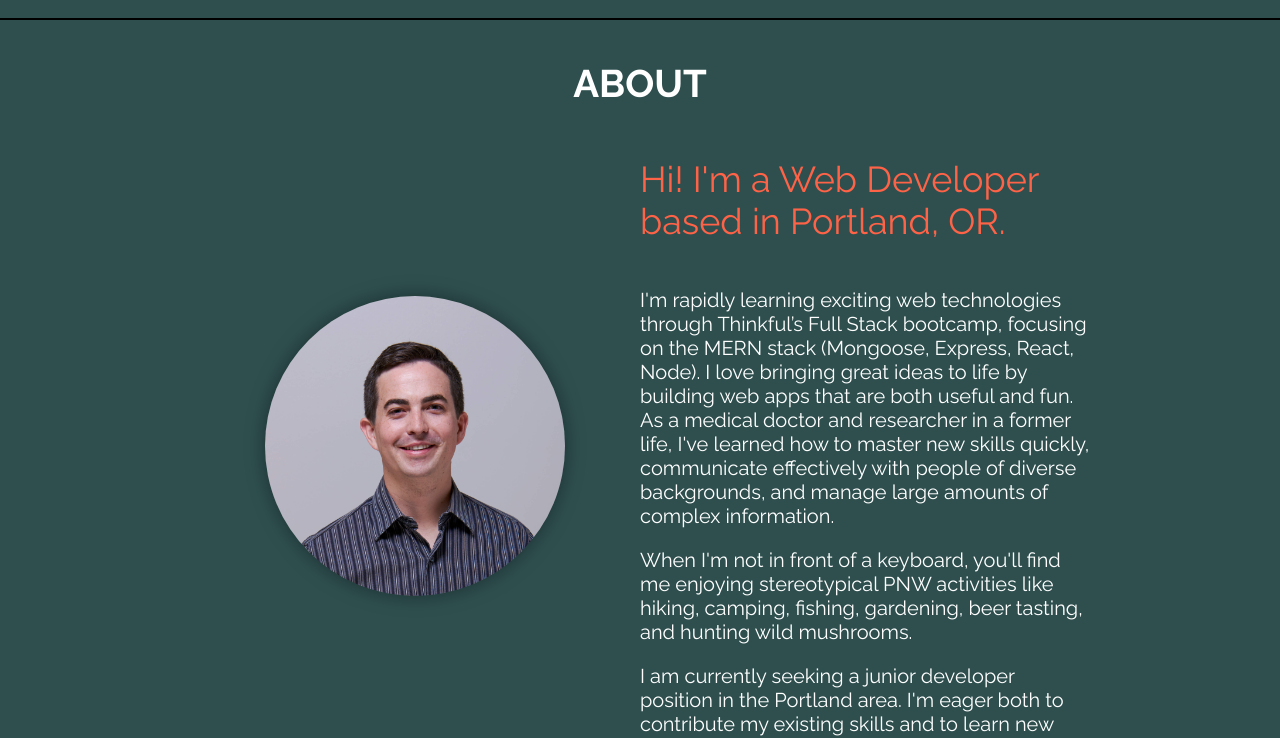
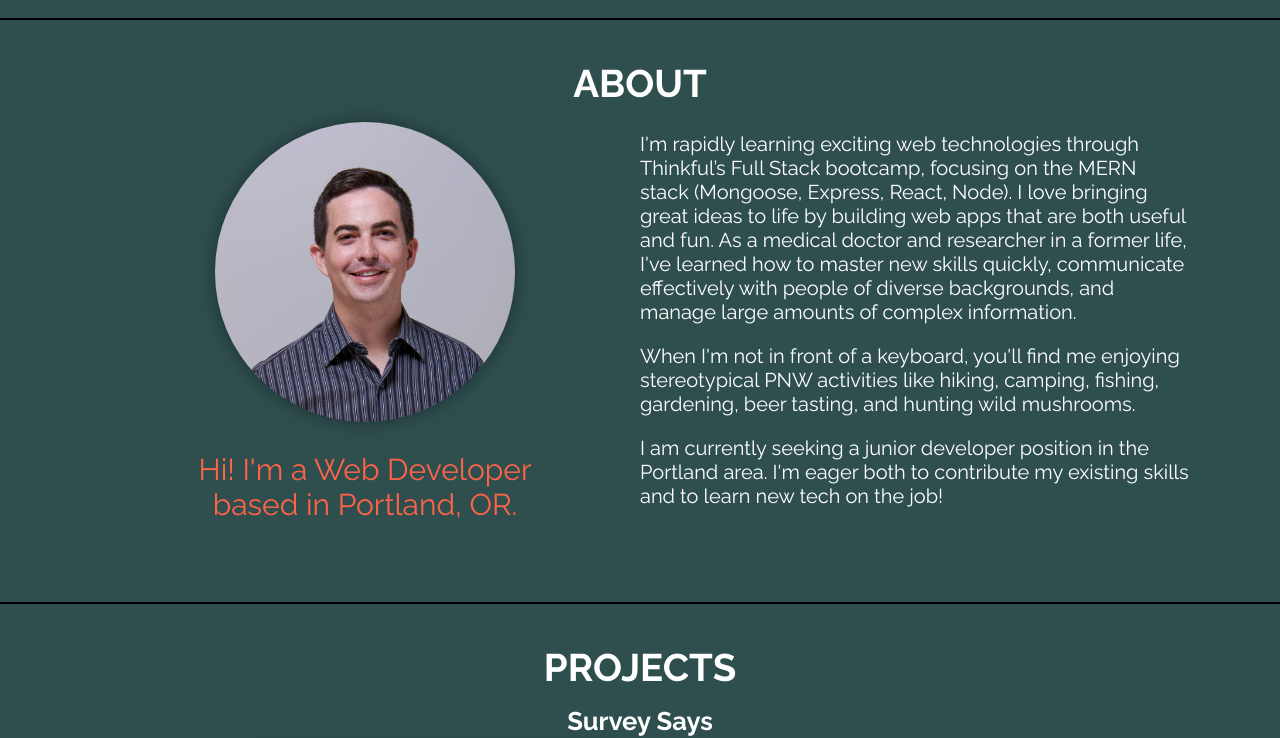
Before and after one commit to fastlain/portfolio, a React (Create React App) app: page / in a window 1280 px wide. Shown: the part 780-1518 px from the top of the page. Built offline with nearby package versions, Linux system fonts and the light colour scheme.

Commit message:
Move tagline to left col on lg screens

```diff
--- a/src/About.js
+++ b/src/About.js
@@ -13,9 +13,9 @@ class About extends Component {
                 <div className={styles.flexRow}>
                     <div className={styles.imgContainer}>
                         <img className={styles.headshot} src={data.headshot} alt="Michael Allain headshot"/>
+                        <p className={styles.tagLine}>{data.tagline}</p>
                     </div>
                     <div className={styles.flexCol}>
-                        <p className={styles.tagLine}>{data.tagline}</p>
                         {paragraphs}
                     </div>
                 </div>
--- a/src/About.module.css
+++ b/src/About.module.css
@@ -1,7 +1,7 @@
 .imgContainer {
     display: flex;
+    flex-direction: column;
     align-items: center;
-    justify-content: center;
     width: 80%;
     margin: 0 auto;
     text-align: center;
@@ -15,7 +15,7 @@
 }
 
 .flexRow {
-    max-width: 900px;
+    max-width: 1200px;
     margin: 0 auto;
 }
 
@@ -30,6 +30,8 @@
 .tagLine {
     font-size: 3vw;
     color: tomato;
+    width: 250px;
+    /* align-self: flex-start; */
 }
 
 .para {
@@ -41,17 +43,26 @@
 @media (min-width: 768px) {
     .flexRow {
         display: flex;
-        /* justify-content: space-between; */
+        padding: 0 50px;
     }
 
     .flexCol {
         max-width: 700px;
     }
+
+    .imgContainer {
+        justify-content: center;
+    }
+
+    .tagLine {
+        width: 70%;
+        align-self: unset;
+    }
 }
 
-@media (min-width: 1200px) {
+@media (min-width: 1000px) {
     .tagLine {
-        font-size: 36px;
+        font-size: 30px;
     }
 }
 
```
